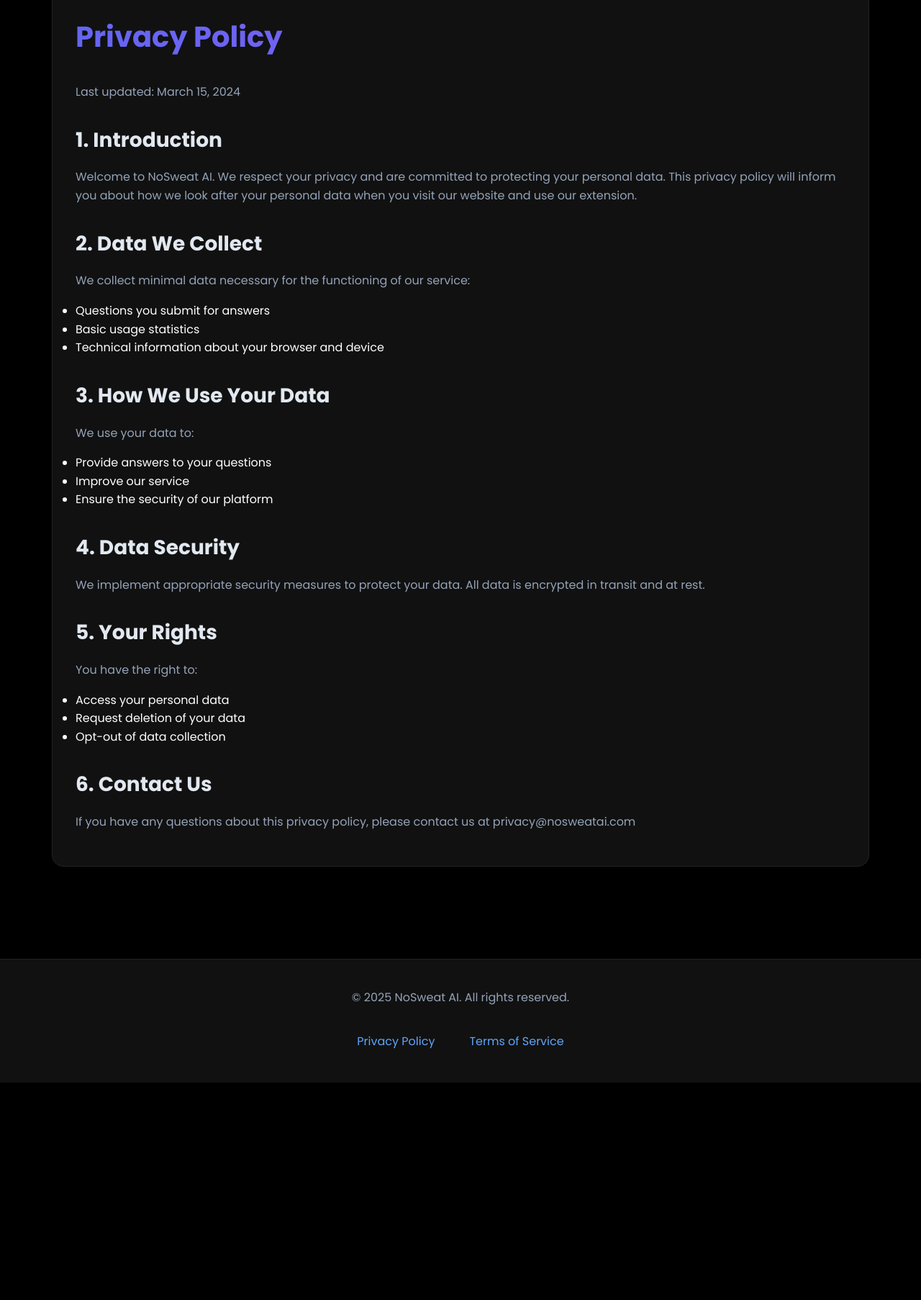
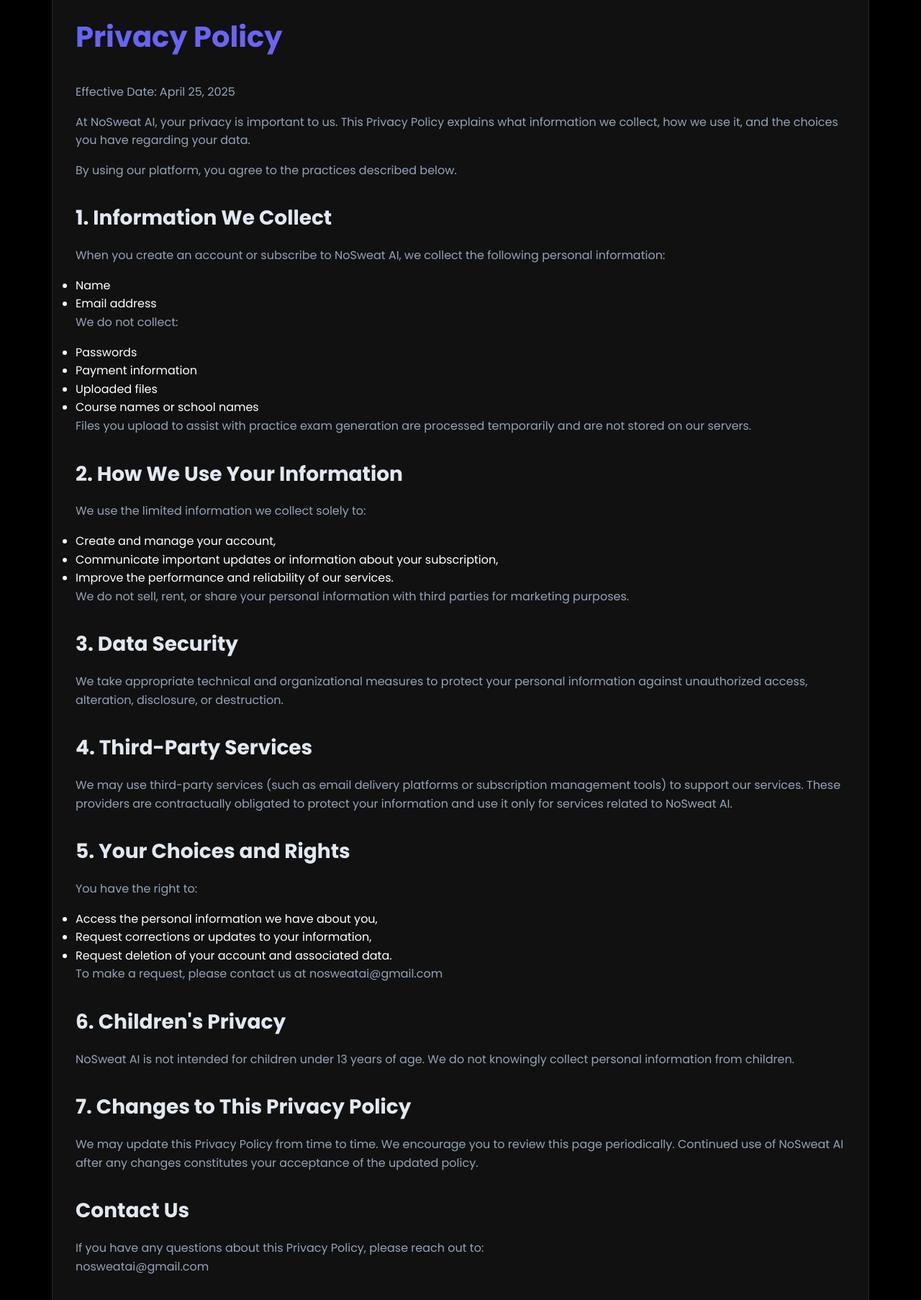
Before and after one commit to AidenBird/nosweatext, a website: page extension-privacy.html in a window 1280 px wide. Shown: the part 78-1884 px from the top of the page at 72% size. Before the commit the page ends 1582 px from the top, so only its background shows below. Drawn offline with Linux system fonts and the light colour scheme.

```diff
--- a/extension-privacy.html
+++ b/extension-privacy.html
@@ -100,40 +100,64 @@
     <div class="container">
         <div class="content">
             <h1>Privacy Policy</h1>
-            <p>Last updated: March 15, 2024</p>
+            <p>Effective Date: April 25, 2025</p>
 
-            <h2>1. Introduction</h2>
-            <p>Welcome to NoSweat AI. We respect your privacy and are committed to protecting your personal data. This privacy policy will inform you about how we look after your personal data when you visit our website and use our extension.</p>
+            <p>At NoSweat AI, your privacy is important to us. This Privacy Policy explains what information we collect, how we use it, and the choices you have regarding your data.</p>
 
-            <h2>2. Data We Collect</h2>
-            <p>We collect minimal data necessary for the functioning of our service:</p>
+            <p>By using our platform, you agree to the practices described below.</p>
+
+            <h2>1. Information We Collect</h2>
+            <p>When you create an account or subscribe to NoSweat AI, we collect the following personal information:</p>
             <ul>
-                <li>Questions you submit for answers</li>
-                <li>Basic usage statistics</li>
-                <li>Technical information about your browser and device</li>
+                <li>Name</li>
+                <li>Email address</li>
             </ul>
 
-            <h2>3. How We Use Your Data</h2>
-            <p>We use your data to:</p>
+            <p>We do not collect:</p>
             <ul>
-                <li>Provide answers to your questions</li>
-                <li>Improve our service</li>
-                <li>Ensure the security of our platform</li>
+                <li>Passwords</li>
+                <li>Payment information</li>
+                <li>Uploaded files</li>
+                <li>Course names or school names</li>
             </ul>
 
-            <h2>4. Data Security</h2>
-            <p>We implement appropriate security measures to protect your data. All data is encrypted in transit and at rest.</p>
+            <p>Files you upload to assist with practice exam generation are processed temporarily and are not stored on our servers.</p>
 
-            <h2>5. Your Rights</h2>
+            <h2>2. How We Use Your Information</h2>
+            <p>We use the limited information we collect solely to:</p>
+            <ul>
+                <li>Create and manage your account,</li>
+                <li>Communicate important updates or information about your subscription,</li>
+                <li>Improve the performance and reliability of our services.</li>
+            </ul>
+
+            <p>We do not sell, rent, or share your personal information with third parties for marketing purposes.</p>
+
+            <h2>3. Data Security</h2>
+            <p>We take appropriate technical and organizational measures to protect your personal information against unauthorized access, alteration, disclosure, or destruction.</p>
+
+            <h2>4. Third-Party Services</h2>
+            <p>We may use third-party services (such as email delivery platforms or subscription management tools) to support our services. These providers are contractually obligated to protect your information and use it only for services related to NoSweat AI.</p>
+
+            <h2>5. Your Choices and Rights</h2>
             <p>You have the right to:</p>
             <ul>
-                <li>Access your personal data</li>
-                <li>Request deletion of your data</li>
-                <li>Opt-out of data collection</li>
+                <li>Access the personal information we have about you,</li>
+                <li>Request corrections or updates to your information,</li>
+                <li>Request deletion of your account and associated data.</li>
             </ul>
 
-            <h2>6. Contact Us</h2>
-            <p>If you have any questions about this privacy policy, please contact us at privacy@nosweatai.com</p>
+            <p>To make a request, please contact us at nosweatai@gmail.com</p>
+
+            <h2>6. Children's Privacy</h2>
+            <p>NoSweat AI is not intended for children under 13 years of age. We do not knowingly collect personal information from children.</p>
+
+            <h2>7. Changes to This Privacy Policy</h2>
+            <p>We may update this Privacy Policy from time to time. We encourage you to review this page periodically. Continued use of NoSweat AI after any changes constitutes your acceptance of the updated policy.</p>
+
+            <h2>Contact Us</h2>
+            <p>If you have any questions about this Privacy Policy, please reach out to:<br>
+            nosweatai@gmail.com</p>
         </div>
     </div>
 
```
Also changed, not shown: terms.html (+38 -22 lines).
